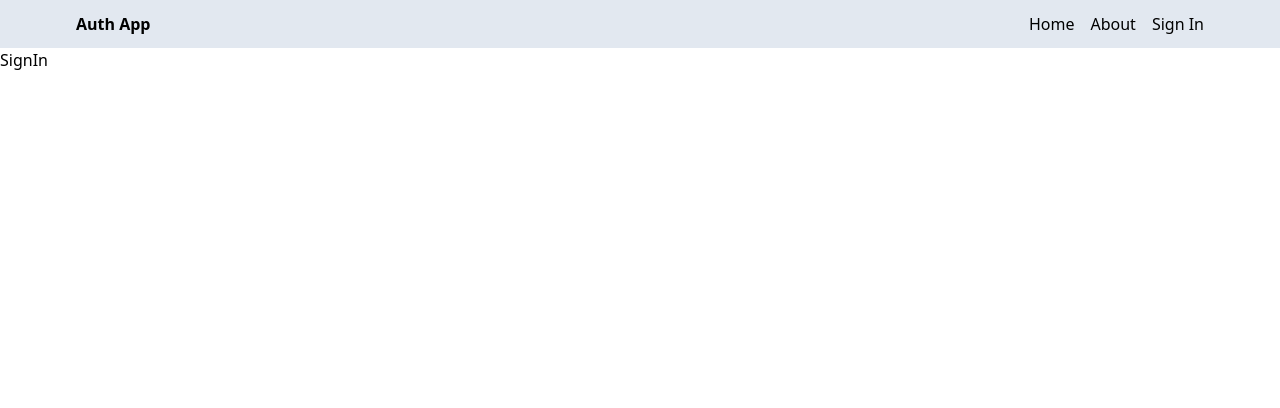
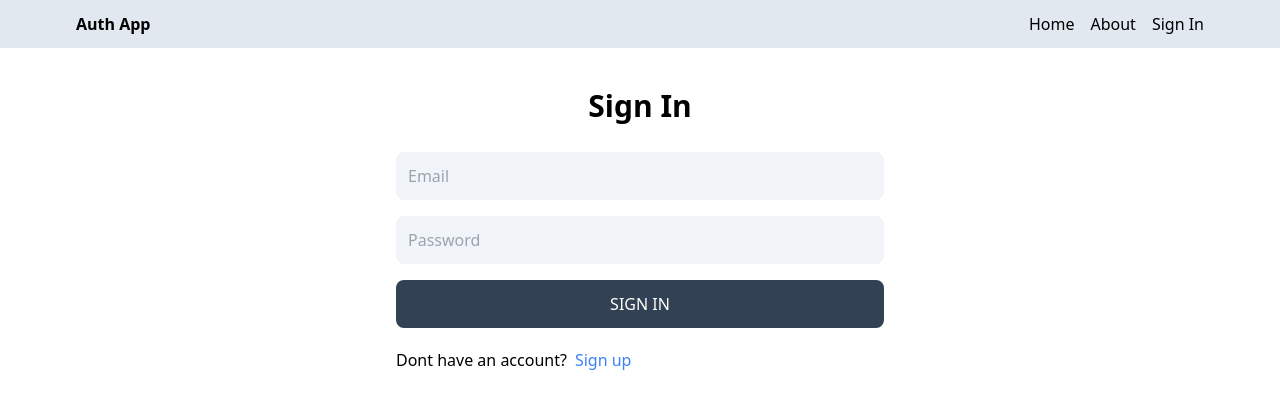
Before and after one commit to projects-n0name2k3/learning-auth-MERN, a React (Vite) app in the folder client/: page /login in a window 1280 px wide. Shown: the top 408 px of the page. Built offline with nearby package versions, Linux system fonts and the light colour scheme.

Commit message:
completed sign in page functionality

```diff
--- a/client/src/pages/SignIn.jsx
+++ b/client/src/pages/SignIn.jsx
@@ -1,7 +1,69 @@
-import React from "react";
-
+import React, { useState } from "react";
+import { Link, useNavigate } from "react-router-dom";
 const SignIn = () => {
-  return <div>SignIn</div>;
+  const [formData, setFormData] = useState({});
+  const [error, setError] = useState(false);
+  const [isLoading, setLoading] = useState(false);
+  const handleChange = (e) => {
+    setFormData({ ...formData, [e.target.id]: e.target.value });
+  };
+  const navigate = useNavigate();
+  const handleSubmit = async (e) => {
+    e.preventDefault();
+    setLoading(true);
+    setError(false);
+    try {
+      const res = await fetch("api/auth/login", {
+        method: "POST",
+        headers: {
+          "Content-Type": "application/json",
+        },
+        body: JSON.stringify(formData),
+      });
+      const data = await res.json();
+      if (!data.success) {
+        setError(true);
+      }
+      setLoading(false);
+      navigate("/");
+    } catch (error) {
+      setLoading(false);
+    }
+  };
+  return (
+    <div className="p-3 max-w-lg mx-auto">
+      <h1 className="text-3xl text-center font-semibold my-7">Sign In</h1>
+      <form onSubmit={handleSubmit} className="flex flex-col gap-4 ">
+        <input
+          type="email"
+          placeholder="Email"
+          id="email"
+          className="bg-slate-100 p-3 rounded-lg "
+          onChange={handleChange}
+        />
+        <input
+          type="password"
+          placeholder="Password"
+          id="password"
+          className="bg-slate-100 p-3 rounded-lg "
+          onChange={handleChange}
+        />
+        <button
+          disabled={isLoading}
+          className="bg-slate-700 text-white p-3 rounded-lg uppercase hover:opacity-60 disabled:opacity-50"
+        >
+          {isLoading ? "Loading..." : "Sign In"}
+        </button>
+      </form>
+      <div className="flex gap-2 mt-5">
+        <p>Dont have an account?</p>
+        <Link to="/register" className="text-blue-500">
+          Sign up
+        </Link>
+      </div>
+      <p className="text-red-500 mt-5">{error && "Something went wrong"}</p>
+    </div>
+  );
 };
 
 export default SignIn;
--- a/client/src/pages/SignUp.jsx
+++ b/client/src/pages/SignUp.jsx
@@ -1,9 +1,11 @@
 import React, { useState } from "react";
-import { Link } from "react-router-dom";
+import { Link, useNavigate } from "react-router-dom";
 const SignUp = () => {
   const [formData, setFormData] = useState({});
   const [error, setError] = useState(false);
   const [isLoading, setLoading] = useState(false);
+  const navigate = useNavigate();
+
   const handleChange = (e) => {
     setFormData({ ...formData, [e.target.id]: e.target.value });
   };
@@ -24,6 +26,7 @@
         setError(true);
       }
       setLoading(false);
+      navigate("/login");
     } catch (error) {
       setLoading(false);
     }
```
